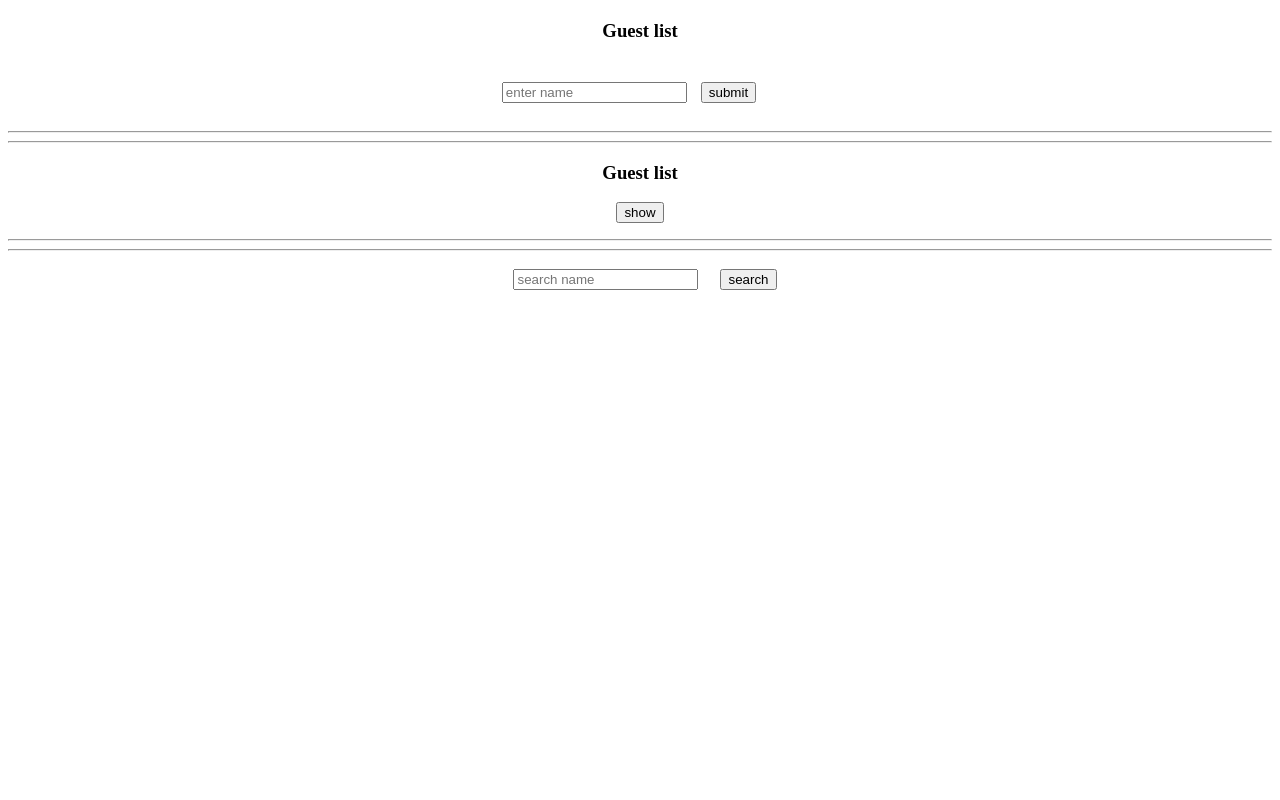
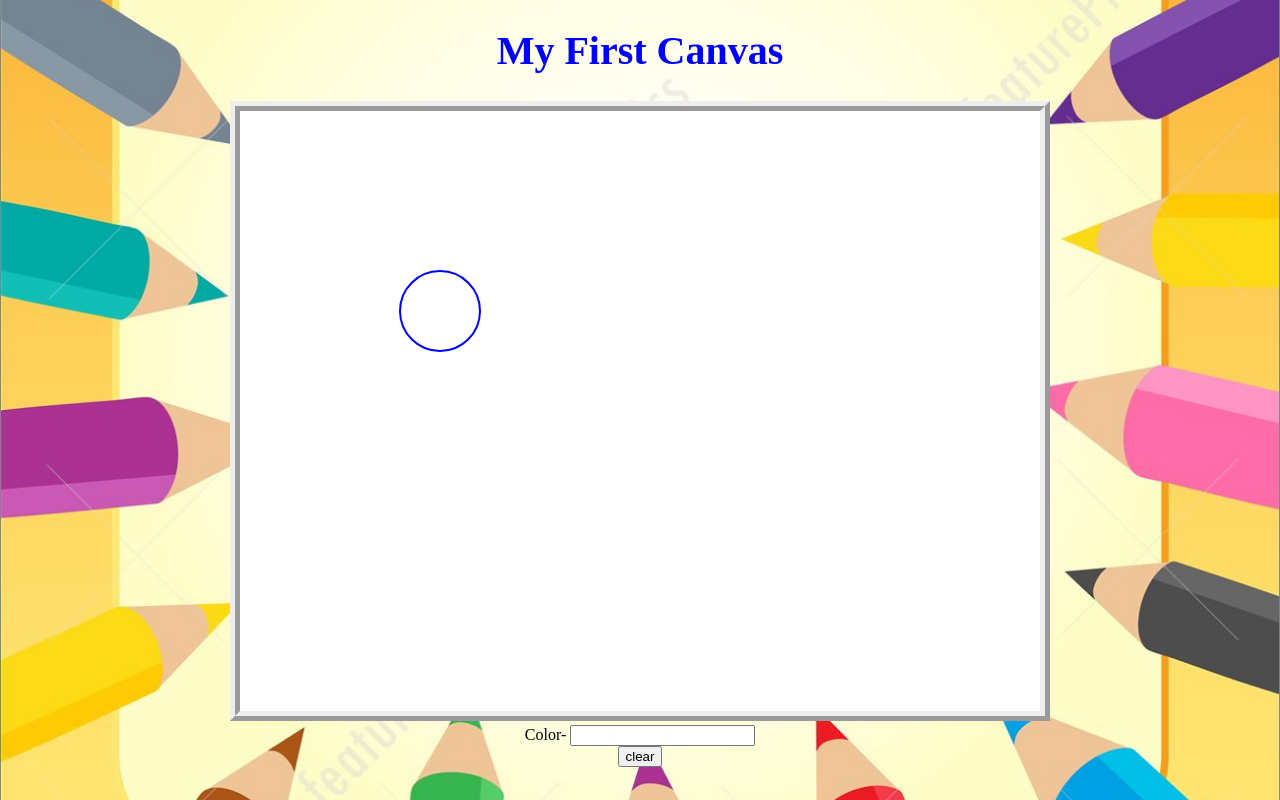
Before and after one commit to janyaajasmine/gues-tlist, a plain HTML site: page index.html in a window 1280 px wide. Drawn offline with Linux system fonts and the light colour scheme.

Commit message:
Add files via upload

```diff
--- /dev/null
+++ b/C81main.js
@@ -0,0 +1,29 @@
+canvas=document.getElementById("myCanvas");
+ctx=canvas.getContext("2d");
+
+color="blue";
+
+ctx.beginPath();
+ctx.strokeStyle=color;
+ctx.lineWidth=2;
+ctx.arc(200,200,40,0,2*Math.PI);
+ctx.stroke();
+
+canvas.addEventListener("mousedowm", my_mousedown);
+
+function  my_mousedown(e)
+{
+    color=document.getElementById("color").value;
+console.log(color);
+mouse_x = e.clientX - canvas.offsetLeft;
+mouse_y = e.clientY - canvas.offsetTop;
+console.log("X = " + mouse_x + ",Y = " + mouse_y);
+ circle(mouse_x , mouse_y);
+}
+function circle(mouse_x ,  mouse_y){
+    ctx.beginPath();
+ctx.strokeStyle=color;
+ctx.lineWidth=2;
+ctx.arc(mouse_x,mouse_y,40,0,2*Math.PI);
+ctx.stroke();
+}
--- /dev/null
+++ b/C81style.css
@@ -0,0 +1,17 @@
+
+h1
+{
+	color: blue;
+	font-size: 40px;
+}
+.body_background {
+	background-image: url("bg1.jpg");
+	background-position: center;
+	background-size: cover;
+}
+
+#myCanvas{
+	border-width: 10px;
+    background-color: white;
+	border-style: ridge;
+}
--- a/index.html
+++ b/index.html
@@ -1,36 +1,25 @@
+<!DOCTYPE html>
 <html>
-    <head>
-        <title>Guest list</title>
-        <link rel="stylesheet" href="style.css">
-        <script src="main.js"></script>
-    </head>
-    <body>
-      <center>
-          <h3 style="margin-top: 20px; margin-bottom: 20px;" >Guest list</h3>
-          <div id="rows">
-              <input type="text" placeholder="enter name"  id="name1">
-              <button id="submit_button" onclick="submit()"> submit</button>
-              <span>
-                  &nbsp; &nbsp; &nbsp; &nbsp;
-              </span>
-              <hr>
-              <div id="display_name"></div>
-              <hr>
-              <div id="show1">
-                  <h3 id="hd1"> Guest list</h3>
-                  <button id="show" onclick="show()"> show</button>
-                  <p id="p1"></p>
-              </div>
-              <hr>
-              <button id="sort_button" onclick="sorting()"> sorted list</button>
-              <div id="sorted"></div>
-          </div>
-          <hr>
-          <input type="text" placeholder="search name" id="s1" >
-         &nbsp;
-          <button id="search" onclick="searching()">search </button>
-          <p id="p2"></p>
+<head>
 
-      </center>
-    </body>
+<title>C81</title>
+<link rel="stylesheet" type="text/css" href="C81style.css">
+</head>
+<body class="body_background">
+
+<center>
+	<h1>My First Canvas</h1>
+	<canvas id="myCanvas" width="800" height="600">
+	</canvas>
+	<br>
+	<span> Color- </span>
+	<input type = "text" id = "color">
+	<br>
+	<button onclick="clearArea();"> clear</button>
+
+</center>
+
+
+<script src="C81main.js"></script>
+</body>
 </html>
```
Also changed, not shown: bg1.jpg (added).
